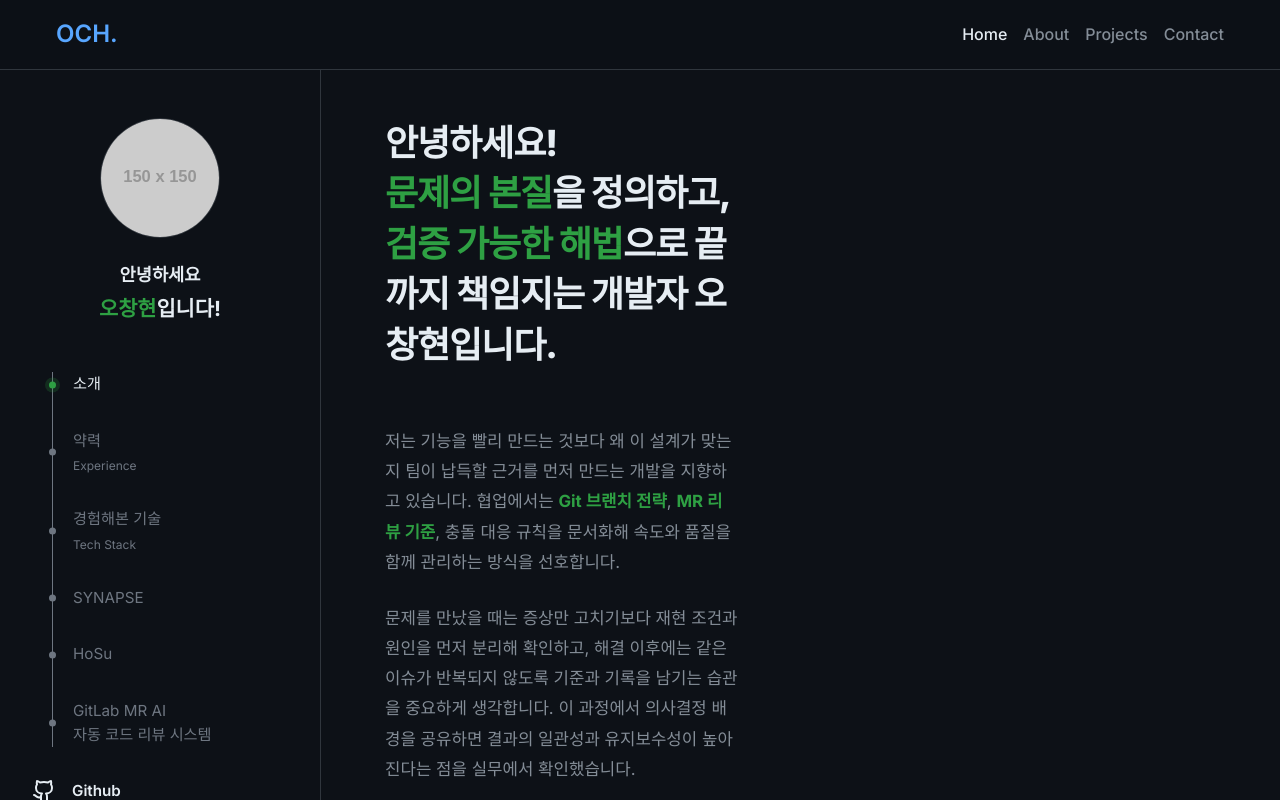
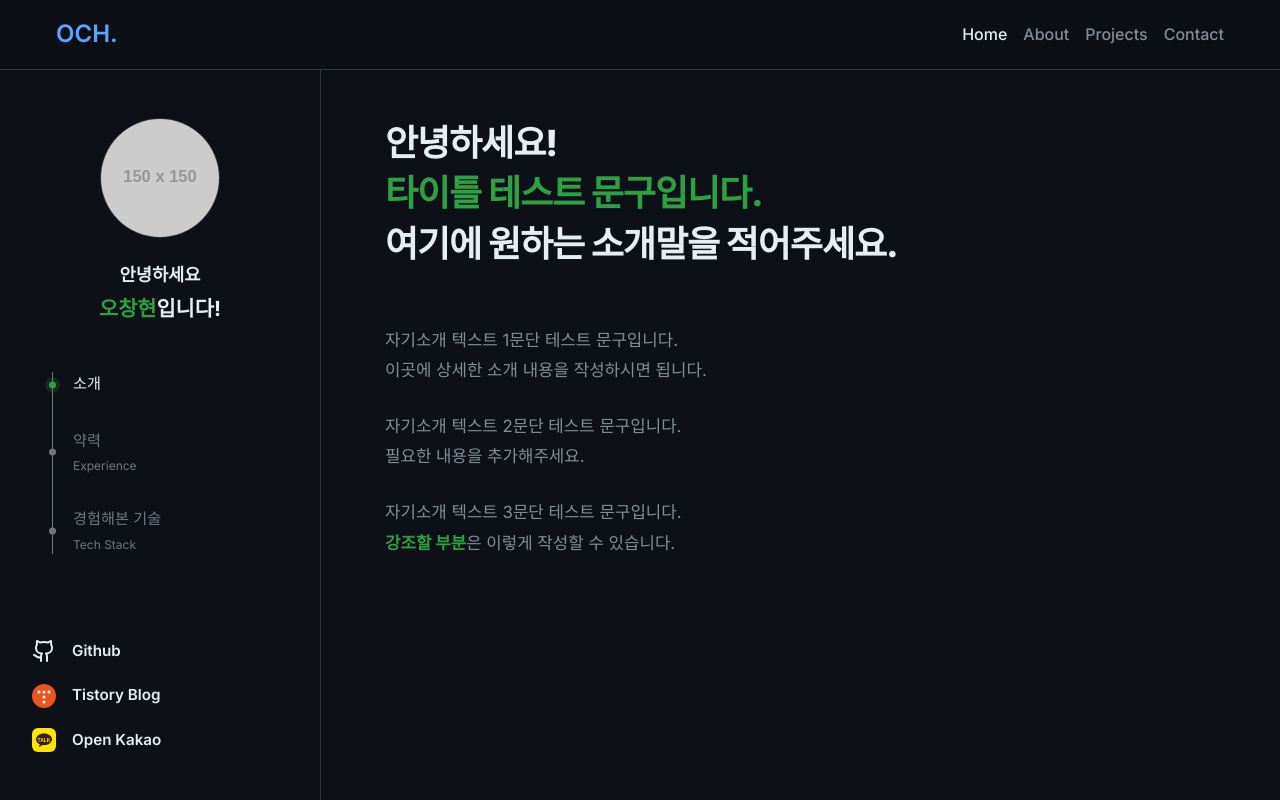
Before and after one commit to och7905/Personal_Page, a React (Vite) app: page / in a window 1280 px wide. Shown: the top 800 px of the page. Built offline with nearby package versions, Linux system fonts and the light colour scheme.

Commit message:
Update Home.jsx
틀 수정

```diff
--- a/src/pages/Home.jsx
+++ b/src/pages/Home.jsx
@@ -61,30 +61,6 @@ function Home() {
                                 <span className="nav-dot"></span>
                             </a>
                         </li>
-                        <li>
-                            <a href="#synapse">
-                                <div className="nav-text-group">
-                                    <span className="nav-text">SYNAPSE</span>
-                                </div>
-                                <span className="nav-dot"></span>
-                            </a>
-                        </li>
-                        <li>
-                            <a href="#hosu">
-                                <div className="nav-text-group">
-                                    <span className="nav-text">HoSu</span>
-                                </div>
-                                <span className="nav-dot"></span>
-                            </a>
-                        </li>
-                        <li>
-                            <a href="#gitlab">
-                                <div className="nav-text-group">
-                                    <span className="nav-text">GitLab MR AI<br />자동 코드 리뷰 시스템</span>
-                                </div>
-                                <span className="nav-dot"></span>
-                            </a>
-                        </li>
                     </ul>
                 </nav>
 
@@ -109,37 +85,24 @@ function Home() {
                 <section id="소개" className="content-section intro-section">
                     <h1 className="headline">
                         안녕하세요!<br />
-                        <span className="text-highlight">문제의 본질</span>을 정의하고,<br />
-                        <span className="text-highlight">검증 가능한 해법</span>으로 끝<br />
-                        까지 책임지는 개발자 오<br />
-                        창현입니다.
+                        <span className="text-highlight">타이틀 테스트 문구입니다.</span><br />
+                        여기에 원하는 소개말을 적어주세요.
                     </h1>
 
                     <div className="intro-text">
                         <p>
-                            저는 기능을 빨리 만드는 것보다 왜 이 설계가 맞는<br />
-                            지 팀이 납득할 근거를 먼저 만드는 개발을 지향하<br />
-                            고 있습니다. 협업에서는 <span className="text-highlight font-bold">Git 브랜치 전략</span>, <span className="text-highlight font-bold">MR 리<br />
-                                뷰 기준</span>, 충돌 대응 규칙을 문서화해 속도와 품질을<br />
-                            함께 관리하는 방식을 선호합니다.
+                            자기소개 텍스트 1문단 테스트 문구입니다.<br />
+                            이곳에 상세한 소개 내용을 작성하시면 됩니다.
                         </p>
                         <br />
                         <p>
-                            문제를 만났을 때는 증상만 고치기보다 재현 조건과<br />
-                            원인을 먼저 분리해 확인하고, 해결 이후에는 같은<br />
-                            이슈가 반복되지 않도록 기준과 기록을 남기는 습관<br />
-                            을 중요하게 생각합니다. 이 과정에서 의사결정 배<br />
-                            경을 공유하면 결과의 일관성과 유지보수성이 높아<br />
-                            진다는 점을 실무에서 확인했습니다.
+                            자기소개 텍스트 2문단 테스트 문구입니다.<br />
+                            필요한 내용을 추가해주세요.
                         </p>
                         <br />
                         <p>
-                            앞으로는 웹 백엔드에서 쌓은 경험을 기반으로, 급<br />
-                            변하는 기술 생태계에서도 오래 버티는 <span className="text-highlight font-bold">고신뢰 아키<br />
-                                텍처</span>를 설계하는 개발자로 성장하고자 합니다. 특히<br />
-                            <span className="text-highlight font-bold">대규모 데이터 처리</span>와 안정성이 핵심인 <span className="text-highlight font-bold">위성·방산<br />
-                                도메인</span>에서, 기술 선택의 이유가 분명한 개발로 실<br />
-                            질적인 가치를 만들겠습니다.
+                            자기소개 텍스트 3문단 테스트 문구입니다.<br />
+                            <span className="text-highlight font-bold">강조할 부분</span>은 이렇게 작성할 수 있습니다.
                         </p>
                     </div>
                 </section>
```
